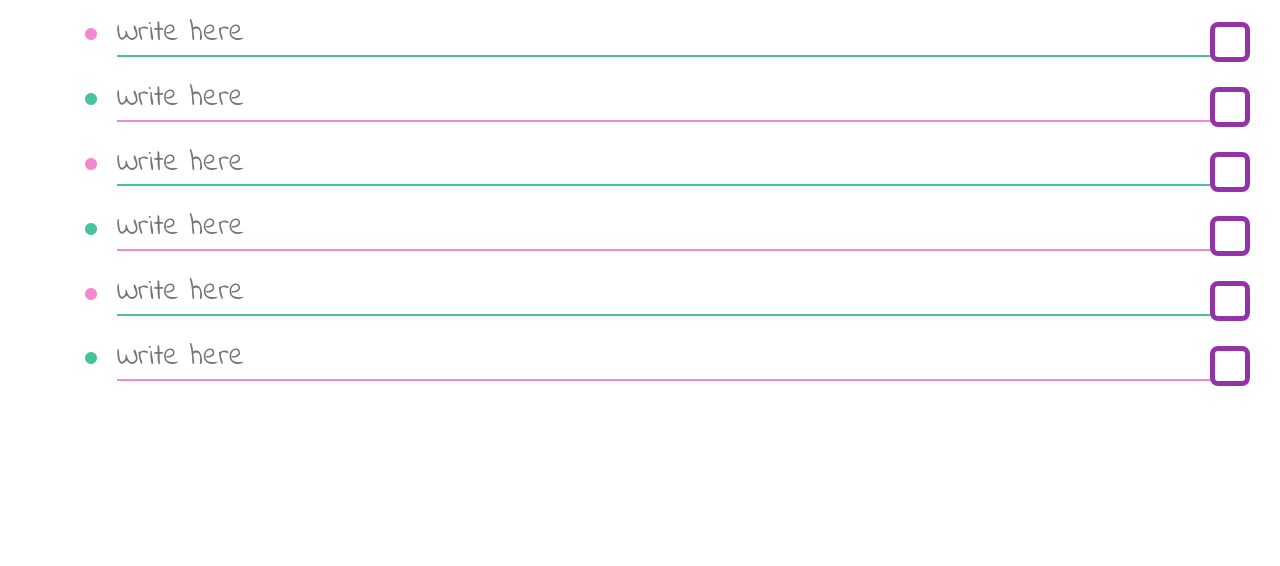
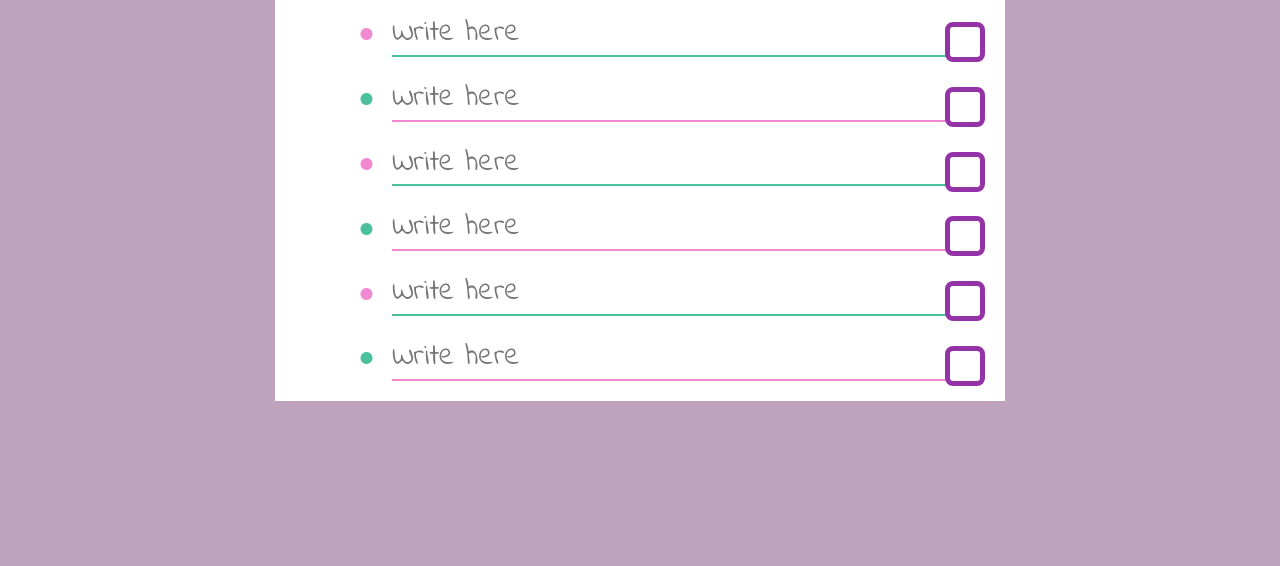
Before and after one commit to guadalazzo/to-do-list, a plain HTML site: page index.html in a window 1280 px wide. Shown: the part 234-800 px from the top of the page. Drawn offline with Linux system fonts and the light colour scheme.

Commit message:
making a sheet

```diff
--- a/css/stylesheet.sass
+++ b/css/stylesheet.sass
@@ -10,8 +10,17 @@ h2
 	font-family: 'Indie Flower'
 	font-size: 50px
 
+body
+	background-color: $back
+
 .back
-	background-color: $back
+	display: flex
+	align-items: center
+	justify-content: center
+
+.hoja
+	background-color: white
+
 
 .note-input
 	outline: 0px
@@ -39,6 +48,7 @@ h2
 	position: relative
 
 .checkbox
+	transform: translate(10px, 0px)
 	display: block
 	position: absolute
 	top: 0
@@ -49,6 +59,7 @@ h2
 	border: 5px $terciario solid
 	font-size: 10px
 	background-color: white
+	margin-left: 10px
 
 
 .flex-center-both
--- a/index.html
+++ b/index.html
@@ -13,8 +13,8 @@
 	<title></title>
 </head>
 <body>
-	<div class="container-fluid">
-		<div class="hoja">
+	<div class="container-fluid back">
+		<div class="hoja col-xs-7">
 
 			<h1 class="col-xs-12 text-center">THINGS TO DO!</h1>
 			<h2 class="col-xs-9 col-xs-offset-3 text-right flex-center-both">
@@ -25,8 +25,8 @@
 			<form class="col-xs-12 " id="tasks-list">
 				<ul id="tasks">
 					<div class="note-item-color col-xs-12 flex-center-both position-relative item">
-			 		 	<i class="fa fa-circle" aria-hidden="true"></i>
-			 		 	<input class="note-input" data-id="1" type="text" placeholder="Write here" id="task">
+			 		 	<i class="fa fa-circle " aria-hidden="true"></i>
+			 		 	<input class="note-input " data-id="1" type="text" placeholder="Write here" id="task">
 			 		 	<div class="checkbox ">
 			 		 		<i class="fa fa-3x" aria-hidden="true"></i>
 			 		 	</div>
```
Also changed, not shown: css/stylesheet.css, 1 other file.
